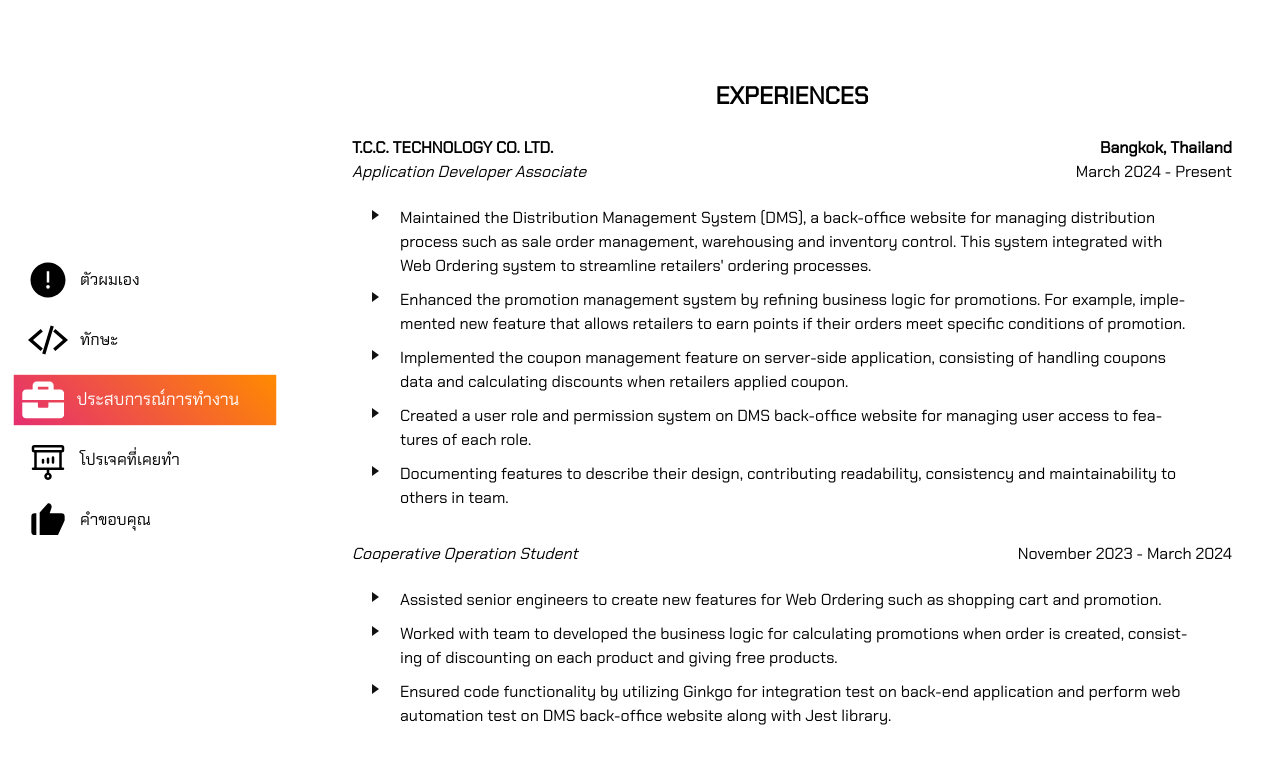
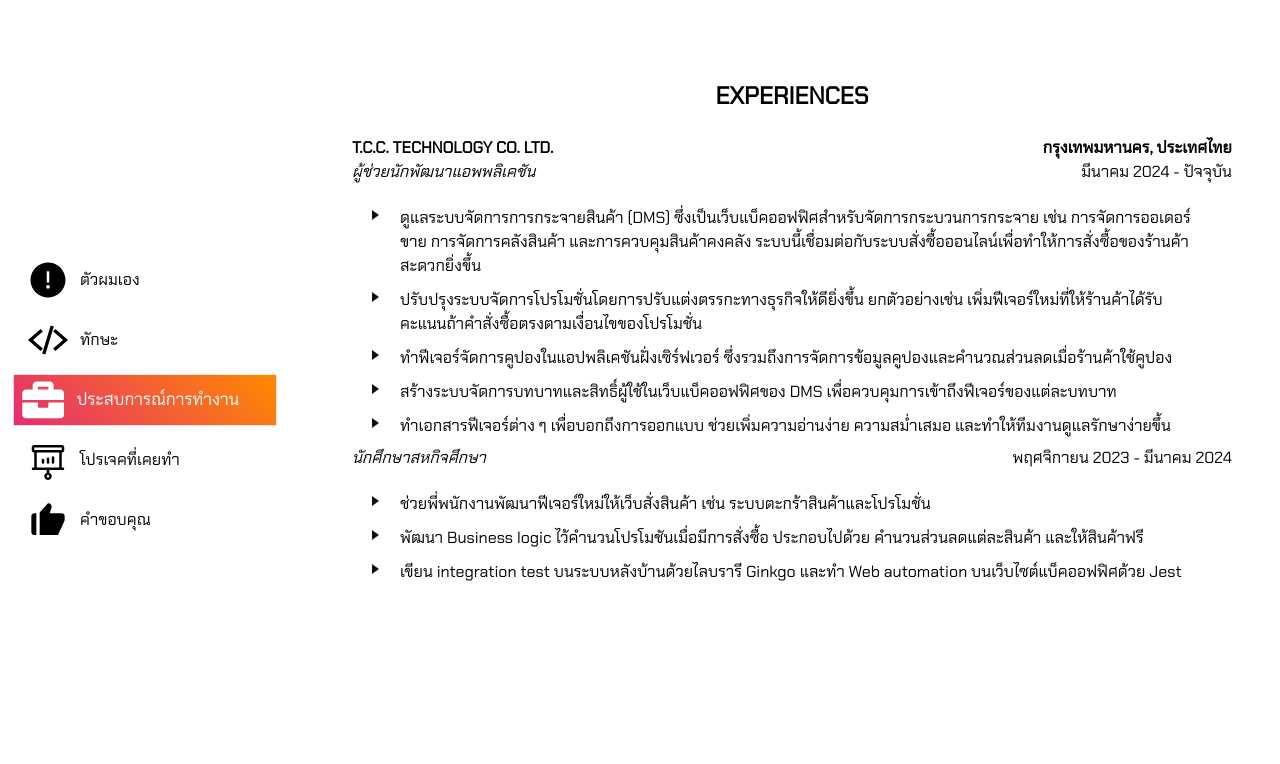
Before and after one commit to HanawuZ/hanawuz-profile-page-v2, a Next.js app: page /experiences in a window 1280 px wide. Shown: the top 764 px of the page. Built offline with nearby package versions, Linux system fonts and the light colour scheme.

Commit message:
feat: add localize in experiences

```diff
--- a/src/components/layout/PageLayout.tsx
+++ b/src/components/layout/PageLayout.tsx
@@ -10,7 +10,7 @@
   return (
     <div className="h-90vh md:overflow-y-auto sm:px-8 max-sm:mt-6">
       <div
-        className="grid md:grid-cols-5 lg:grid-cols-4 max-md:pb-20 pb-10"
+        className="grid md:grid-cols-5 lg:grid-cols-4"
         style={{
           zIndex: 100,
         }}
--- /dev/null
+++ b/src/constants/locales/experiences/index.tsx
@@ -0,0 +1,68 @@
+/*
+  className?: string;
+  workplace?: string;
+  location?: string;
+  position: string;
+  period: string;
+*/
+
+type Experience = {
+  workplace?: string;
+  location?: string;
+  position?: string;
+  period?: string;
+  detail?: string[];
+};
+
+const experiences: Record<string, Experience[]> = {
+  en: [
+    {
+      workplace: "T.C.C. Technology Co. Ltd.",
+      location: "Bangkok, Thailand",
+      position: "Application Developer Associate",
+      period: "March 2024 - Present",
+      detail: [
+        "Maintained the Distribution Management System (DMS), a back-office website for managing distribution process such as sale order management, warehousing and inventory control. This system integrated with Web Ordering system to streamline retailers' ordering processes.",
+        "Enhanced the promotion management system by refining business logic for promotions. For example, implemented new feature that allows retailers to earn points if their orders meet specific conditions of promotion.",
+        "Implemented the coupon management feature on server-side application, consisting of handling coupons data and calculating discounts when retailers applied coupon.",
+        "Created a user role and permission system on DMS back-office website for managing user access to features of each role.",
+        "Documenting features to describe their design, contributing readability, consistency and maintainability to others in team."
+      ]
+    },
+    {
+      position: "Cooperative Operation Student",
+      period: "November 2023 - March 2024",
+      detail: [
+        "Assisted senior engineers to create new features for Web Ordering such as shopping cart and promotion.",
+        "Worked with team to developed the business logic for calculating promotions when order is created, consisting of discounting on each product and giving free products.",
+        "Ensured code functionality by utilizing Ginkgo for integration test on back-end application and perform web automation test on DMS back-office website along with Jest library.",
+      ]
+    }
+  ],
+  th: [
+    {
+      workplace: "T.C.C. Technology Co. Ltd.",
+      location: "กรุงเทพมหานคร, ประเทศไทย",
+      position: "ผู้ช่วยนักพัฒนาแอพพลิเคชัน",
+      period: "มีนาคม 2024 - ปัจจุบัน",
+      detail: [
+        "ดูแลระบบจัดการการกระจายสินค้า (DMS) ซึ่งเป็นเว็บแบ็คออฟฟิศสำหรับจัดการกระบวนการกระจาย เช่น การจัดการออเดอร์ขาย การจัดการคลังสินค้า และการควบคุมสินค้าคงคลัง ระบบนี้เชื่อมต่อกับระบบสั่งซื้อออนไลน์เพื่อทำให้การสั่งซื้อของร้านค้าสะดวกยิ่งขึ้น",
+        "ปรับปรุงระบบจัดการโปรโมชั่นโดยการปรับแต่งตรรกะทางธุรกิจให้ดียิ่งขึ้น ยกตัวอย่างเช่น เพิ่มฟีเจอร์ใหม่ที่ให้ร้านค้าได้รับคะแนนถ้าคำสั่งซื้อตรงตามเงื่อนไขของโปรโมชั่น",
+        "ทำฟีเจอร์จัดการคูปองในแอปพลิเคชันฝั่งเซิร์ฟเวอร์ ซึ่งรวมถึงการจัดการข้อมูลคูปองและคำนวณส่วนลดเมื่อร้านค้าใช้คูปอง",
+        "สร้างระบบจัดการบทบาทและสิทธิ์ผู้ใช้ในเว็บแบ็คออฟฟิศของ DMS เพื่อควบคุมการเข้าถึงฟีเจอร์ของแต่ละบทบาท",
+        "ทำเอกสารฟีเจอร์ต่าง ๆ เพื่อบอกถึงการออกแบบ ช่วยเพิ่มความอ่านง่าย ความสม่ำเสมอ และทำให้ทีมงานดูแลรักษาง่ายขึ้น"
+      ]
+    },
+    {
+      position: "นักศึกษาสหกิจศึกษา",
+      period: "พฤศจิกายน 2023 - มีนาคม 2024",
+      detail: [
+        "ช่วยพี่พนักงานพัฒนาฟีเจอร์ใหม่ให้เว็บสั่งสินค้า เช่น ระบบตะกร้าสินค้าและโปรโมชั่น",
+        "พัฒนา Business logic ไว้คำนวนโปรโมชันเมื่อมีการสั่งซื้อ ประกอบไปด้วย คำนวนส่วนลดแต่ละสินค้า และให้สินค้าฟรี",
+        "เขียน integration test บนระบบหลังบ้านด้วยไลบรารี Ginkgo และทำ Web automation บนเว็บไซต์แบ็คออฟฟิศด้วย Jest",
+      ]
+    }
+  ],
+};
+
+export default experiences;
--- a/src/constants/locales/skills/index.tsx
+++ b/src/constants/locales/skills/index.tsx
@@ -13,6 +13,11 @@
   description: string;
   tech: BadgeProps[];
 };
+
+type Skill = {
+  title: string;
+  skillList: SkillList[];
+}
 
 const currentlyLearning: BadgeProps[] = [badge.SPRING_BOOT, badge.DOCKER];
 const programmingLanguages: BadgeProps[] = [
--- a/src/pages/_app.tsx
+++ b/src/pages/_app.tsx
@@ -101,7 +101,7 @@
     <div className={`${usedFont.className}`} {...handlers}>
       <ProjectDetailModal />
       <SidebarMenu />
-      <SidebarMenuMobile />
+      {/* <SidebarMenuMobile /> */}
       <AnimatePresence mode="popLayout">
         <motion.div
           key={router.route}
--- a/src/pages/experiences/components/ExperienceBody.tsx
+++ b/src/pages/experiences/components/ExperienceBody.tsx
@@ -1,10 +1,33 @@
 import { ExperienceContainer } from "./ExperienceContainer";
 import ListItem from "@/components/Listing/ListItem";
+import { useProfileContext } from "@/context/ProfileContext";
+import experiences from "@/constants/locales/experiences";
 
 const ExperienceBody = () => {
+  const { language } = useProfileContext();
   return (
     <div className="mt-6">
-      <ExperienceContainer
+      {experiences[language]?.map((experience, index) => (
+        <ExperienceContainer
+          key={index}
+          className="mx-4"
+          workplace={experience?.workplace}
+          location={experience?.location}
+          position={experience?.position}
+          period={experience?.period}
+        >
+          <ul className="max-md:text-sm mt-3 list-disc mx-10 break-all">
+            {experience.detail?.map((detail, index) => (
+              <ListItem key={index}>
+                <p className="ms-2 break-normal hyphens-auto">
+                  {detail}
+                </p>
+              </ListItem>
+            ))}
+          </ul>
+        </ExperienceContainer>
+      ))}
+      {/* <ExperienceContainer
         className="mx-4"
         workplace="T.C.C. Technology Co. Ltd."
         location="Bangkok, Thailand"
@@ -78,7 +101,7 @@
             </p>
           </ListItem>
         </ul>
-      </ExperienceContainer>
+      </ExperienceContainer> */}
     </div>
   );
 };
--- a/src/pages/experiences/components/ExperienceContainer.tsx
+++ b/src/pages/experiences/components/ExperienceContainer.tsx
@@ -2,9 +2,9 @@
   className?: string;
   workplace?: string;
   location?: string;
-  position: string;
-  period: string;
-  children: React.ReactNode;
+  position?: string;
+  period?: string;
+  children?: React.ReactNode;
 }
 
 const ExperienceContainer = (props: ExperienceContainerProps) => {
--- a/src/pages/skills/components/SkillsBody.tsx
+++ b/src/pages/skills/components/SkillsBody.tsx
@@ -1,6 +1,8 @@
 import Badge from "@/components/Badge";
+import { SPRING_BOOT } from "@/constants/badge";
 import skillList from "@/constants/locales/skills";
 import { useProfileContext } from "@/context/ProfileContext";
+import { HiLightBulb } from "react-icons/hi";
 const SkillsBody = () => {
   const { language } = useProfileContext();
   return (
@@ -11,12 +13,12 @@
             <span>{skill.icon}</span>
             <text> {skill.title} </text>
           </div>
-          <div className="flex gap-2 mt-2">
+          <div className="flex  flex-wrap gap-2 mt-2">
             {skill.tech?.map((tech, index) => (
               <Badge key={index} {...tech} />
             ))}
           </div>
-          <div className="mt-4 ">
+          <div className="mt-4 max-w-[100vw]">
             <p className="break-normal hyphens-auto">
               {skill.description}
             </p>
@@ -27,7 +29,6 @@
   );
 };
 
-/*
 const CurrentlyLearning = () => (
   <div className="max-md:mx-4 mt-6">
     <div className="font-bold w-full flex gap-2">
@@ -37,9 +38,14 @@
       </span>
       <text> Currently Learning </text>
     </div>
-    <div className="flex gap-2 mt-2">
+    <div className="flex flex-wrap gap-2 mt-2">
       <Badge {...SPRING_BOOT} />
-      <Badge {...DOCKER} />
+      <Badge {...SPRING_BOOT} />
+      <Badge {...SPRING_BOOT} />
+      <Badge {...SPRING_BOOT} />
+      <Badge {...SPRING_BOOT} />
+      <Badge {...SPRING_BOOT} />
+      <Badge {...SPRING_BOOT} />
     </div>
     <div className="mt-4">
       <p className="break-normal hyphens-auto" lang="en">
@@ -52,7 +58,6 @@
     </div>
   </div>
 );
-*/
 
 // const ProgrammingLanguages = () => (
 //   <div className="max-md:mx-4 mt-2">
```
